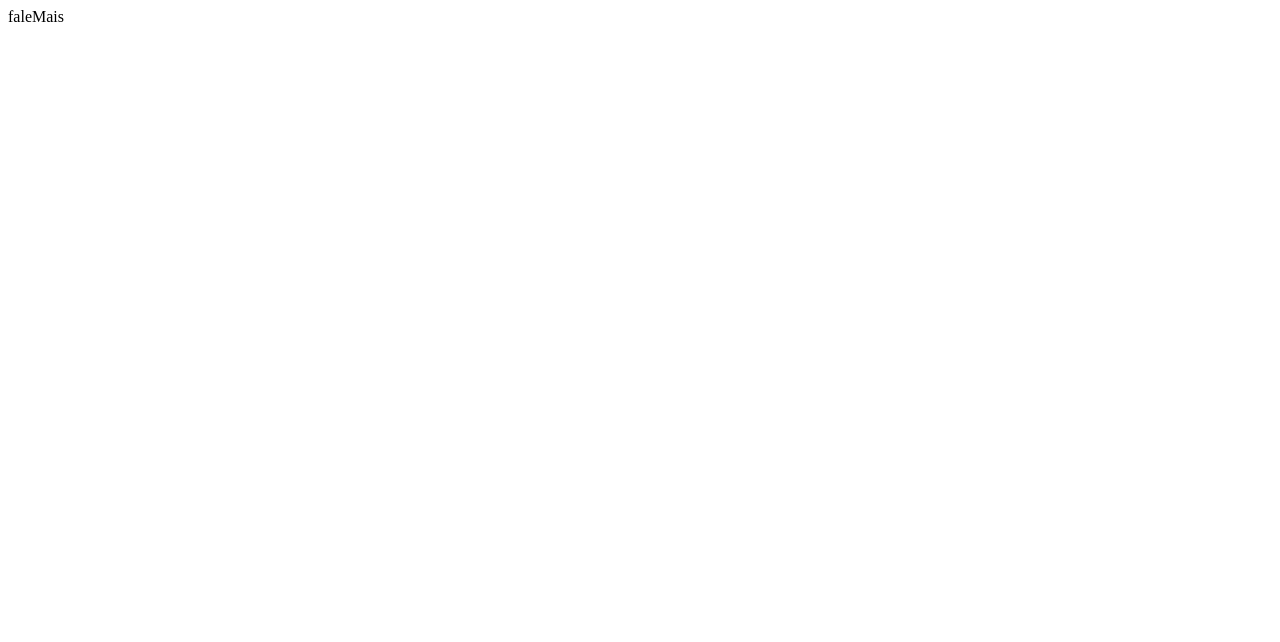
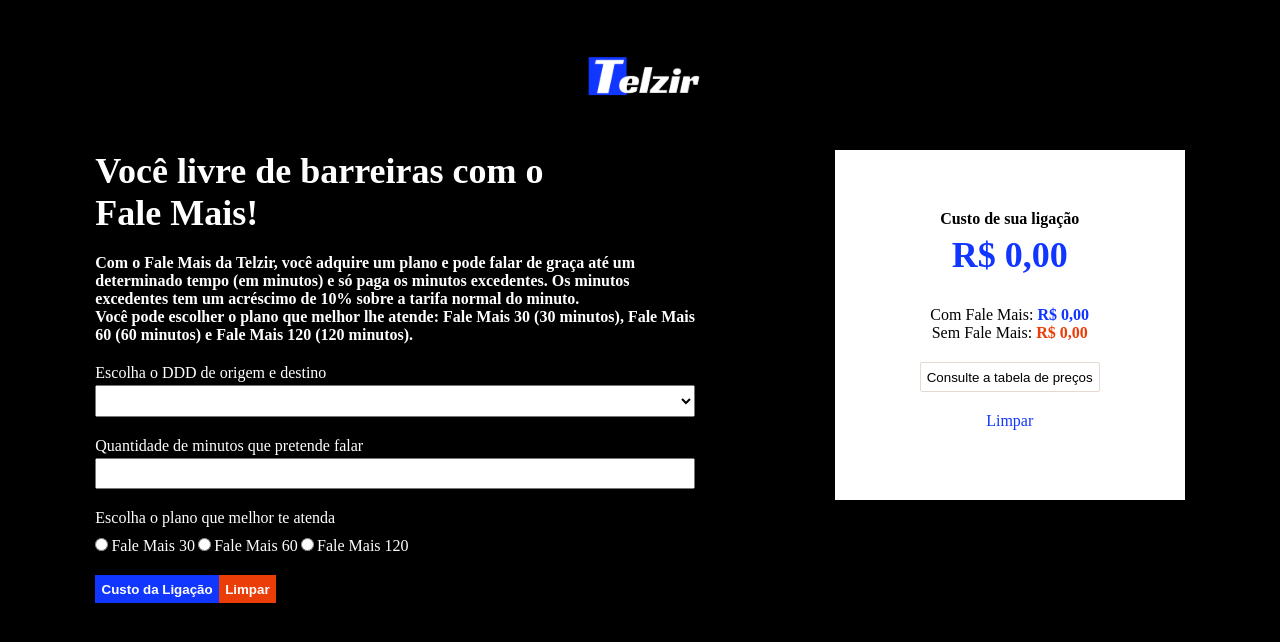
Before and after one commit to Wiriyamu/vizir-technical-challenge, a Vue app: page /fale-mais in a window 1280 px wide. Shown: the top 642 px of the page. Built offline with nearby package versions, Linux system fonts and the light colour scheme.

Commit message:
feat: view fale mais

```diff
--- a/src/App.vue
+++ b/src/App.vue
@@ -8,4 +8,33 @@
 }
 </script>
 
-<style lang="scss"></style>
+<style lang="scss">
+* {
+  margin: 0;
+  padding: 0;
+  box-sizing: border-box;
+}
+
+html,
+body {
+  height: 100vh;
+  background: #000;
+  -webkit-font-smoothing: antialiased !important;
+}
+
+html {
+  font-size: 62.5%;
+
+  @media screen and (max-width: 768px) {
+    font-size: 50%;
+  }
+}
+
+body {
+  font-size: 1.6rem;
+}
+
+ul {
+  list-style-type: none;
+}
+</style>
--- /dev/null
+++ b/src/components/VHeader.vue
@@ -0,0 +1,36 @@
+<template>
+  <header class="header">
+    <div class="header__container">
+      <nav class="header__nav">
+        <router-link to="/">
+          <figure class="header__logo">
+            <img src="../assets/logo.svg" alt="Telzir" />
+          </figure>
+        </router-link>
+      </nav>
+    </div>
+  </header>
+</template>
+
+<style lang="scss" scoped>
+.header {
+  &__container {
+    max-width: 998px;
+    width: 100%;
+    margin: 0 auto;
+    padding: 0 2%;
+  }
+
+  &__nav {
+    display: flex;
+    flex-direction: column;
+    justify-content: center;
+    align-items: center;
+  }
+
+  &__logo {
+    display: flex;
+    justify-content: center;
+  }
+}
+</style>
--- a/src/views/FaleMais.vue
+++ b/src/views/FaleMais.vue
@@ -1,11 +1,338 @@
 <template>
-  <div>
-    faleMais
-  </div>
+  <v-header />
+  <section class="talk">
+    <div class="talk__container">
+      <div>
+        <!-- TALK MORE INFOS -->
+        <h1 class="talk__title">Você livre de barreiras com o Fale Mais!</h1>
+        <p class="talk__description">
+          Com o Fale Mais da Telzir, você adquire um plano e pode falar de graça
+          até um determinado tempo (em minutos) e só paga os minutos excedentes.
+          Os minutos excedentes tem um acréscimo de 10% sobre a tarifa normal do
+          minuto.
+        </p>
+
+        <p class="talk__description">
+          Você pode escolher o plano que melhor lhe atende: Fale Mais 30 (30
+          minutos), Fale Mais 60 (60 minutos) e Fale Mais 120 (120 minutos).
+        </p>
+
+        <!-- FORM -->
+        <div class="talk__call">
+          <div class="talk__wrappers">
+            <label class="talk__text" for="call"
+              >Escolha o DDD de origem e destino</label
+            >
+            <select v-model="state.call" class="talk__input" id="call">
+              <option disabled>Origem / Destino</option>
+              <option value="1.90">011 - 016</option>
+              <option value="2.90">016 - 011</option>
+              <option value="1.70">011 - 017</option>
+              <option value="2.70">017 - 011</option>
+              <option value="0.90">011 - 018</option>
+              <option value="1.9">018 - 011</option>
+            </select>
+          </div>
+
+          <div class="talk__wrappers">
+            <label class="talk__text" for="minutes"
+              >Quantidade de minutos que pretende falar</label
+            >
+            <input
+              v-model.number="state.minutes"
+              id="minutes"
+              class="talk__input"
+              type="number"
+            />
+          </div>
+
+          <div class="talk__plan">
+            <div style="margin-bottom: 10px">
+              <label class="talk__text" for="talkMore30"
+                >Escolha o plano que melhor te atenda</label
+              >
+            </div>
+            <input
+              v-model="state.plan"
+              id="talkMore30"
+              value="30"
+              type="radio"
+            />
+            <label class="talk__text talk__label" for="talkMore30"
+              >Fale Mais 30</label
+            >
+
+            <input
+              v-model="state.plan"
+              id="talkMore60"
+              value="60"
+              type="radio"
+            />
+            <label class="talk__text talk__label" for="talkMore60"
+              >Fale Mais 60</label
+            >
+
+            <input
+              v-model="state.plan"
+              id="talkMore120"
+              value="120"
+              type="radio"
+            />
+            <label class="talk__text talk__label" for="talkMore120"
+              >Fale Mais 120</label
+            >
+          </div>
+
+          <div>
+            <button @click="callCost" class="talk__button warning">
+              Custo da Ligação
+            </button>
+            <button @click="clearSelection" class="talk__button danger">
+              Limpar
+            </button>
+          </div>
+        </div>
+      </div>
+
+      <!-- COST BOX -->
+      <div class="talk__right">
+        <div class="talk__infos">
+          <h4 class="talk__infoTitle">Custo de sua ligação</h4>
+          <h1 class="talk__cost">{{ state.withTalkMore }}</h1>
+
+          <p>
+            Com Fale Mais:
+            <strong class="talk__withMoreTalk">{{ state.withTalkMore }}</strong>
+          </p>
+          <p>
+            Sem Fale Mais:
+            <strong class="talk__withoutMoreTalk">{{
+              state.withoutTalkMore
+            }}</strong>
+          </p>
+
+          <div class="talk__table">
+            <router-link to="/sobre">
+              <button class="talk__prices">Consulte a tabela de preços</button>
+            </router-link>
+          </div>
+
+          <a @click="clearFormPrice" class="talk__clear">Limpar</a>
+        </div>
+      </div>
+    </div>
+  </section>
 </template>
 
 <script>
-export default {}
+import VHeader from '@/components/VHeader.vue'
+import { reactive } from 'vue'
+export default {
+  name: 'Fale Mais',
+  components: { VHeader },
+  setup() {
+    const state = reactive({
+      call: null,
+      minutes: null,
+      plan: null,
+      withTalkMore: 'R$ 0,00',
+      withoutTalkMore: 'R$ 0,00'
+    })
+
+    const clearSelection = () => {
+      state.call = null
+      state.minutes = null
+      state.plan = null
+    }
+
+    const clearFormPrice = () => {
+      state.withTalkMore = 'R$ 0,00'
+      state.withoutTalkMore = 'R$ 0,00'
+    }
+
+    const validationForm = () => {
+      if (state.call === '' || state.minutes === '' || state.plan === null) {
+        alert('Deixou algum campo vazio? Por favor, preencha-o corretamente!')
+      }
+    }
+
+    const costWithTalkMore = () => {
+      const call = Number(state.call)
+      const plan = Number(state.plan)
+
+      if (state.minutes > plan) {
+        const limitExceeded = state.minutes - plan
+        const calcExeceeded = call * limitExceeded
+        const total = calcExeceeded / 10 + calcExeceeded
+        state.withTalkMore = `R$ ${total.toFixed(2).replace('.', ',')}`
+      } else {
+        state.withTalkMore = 'R$ 0,00'
+      }
+    }
+
+    const costWithoutTalkMore = () => {
+      const call = Number(state.call)
+      const total = call * state.minutes
+      state.withoutTalkMore = `R$ ${total.toFixed(2).replace('.', ',')}`
+    }
+
+    const callCost = () => {
+      validationForm()
+      costWithTalkMore()
+      costWithoutTalkMore()
+      clearSelection()
+    }
+
+    return { state, clearSelection, callCost, clearFormPrice }
+  }
+}
 </script>
 
-<style lang="scss" scoped></style>
+<style lang="scss" scoped>
+.talk {
+  width: 100%;
+
+  &__container {
+    display: flex;
+    flex-wrap: wrap;
+    justify-content: space-around;
+    max-width: 1280px;
+    width: 100%;
+    margin: 0 auto;
+    padding: 0 2% 2% 2%;
+  }
+
+  &__title {
+    margin-bottom: 2rem;
+    max-width: 50rem;
+    font-size: 3.6rem;
+    color: #fff;
+  }
+
+  &__description {
+    max-width: 60rem;
+    font-weight: bold;
+    color: #fff;
+  }
+
+  &__call {
+    margin-top: 2rem;
+  }
+
+  &__wrappers {
+    display: flex;
+    flex-direction: column;
+    margin-bottom: 2rem;
+  }
+
+  &__plan {
+    margin-bottom: 2rem;
+  }
+
+  &__text {
+    color: #fff;
+  }
+
+  &__label {
+    margin: 0 0.3125rem;
+  }
+
+  &__input {
+    margin-top: 0.3125rem;
+    padding: 0.625rem 0;
+  }
+
+  &__button {
+    padding: 0.625rem 0.625rem;
+    border: 0;
+    font-weight: bold;
+    color: #fff;
+    cursor: pointer;
+  }
+
+  &__right {
+    @media screen and (max-width: 989px) {
+      margin-top: 2rem;
+    }
+  }
+
+  &__infos {
+    display: flex;
+    flex-wrap: wrap;
+    flex-direction: column;
+    align-items: center;
+    width: 35rem;
+    height: 35rem;
+    background-color: #fff;
+
+    @media screen and (max-width: 989px) {
+      justify-content: center;
+    }
+
+    @media screen and (max-width: 400px) {
+      width: 30rem;
+      justify-content: center;
+    }
+  }
+
+  &__infoTitle {
+    margin-top: 6rem;
+
+    @media screen and (max-width: 989px) {
+      margin-top: 2rem;
+    }
+  }
+
+  &__cost {
+    margin: 0.625rem 0 3rem 0;
+    font-size: 3.6rem;
+    color: #1136ff;
+  }
+
+  &__withMoreTalk {
+    color: #1136ff;
+  }
+
+  &__withoutMoreTalk {
+    color: #eb3d08;
+  }
+
+  &__table {
+    margin: 2rem 0;
+  }
+
+  &__prices {
+    padding: 0.625rem 0.6rem;
+    border: 1px solid #e8d9d0;
+    border-radius: 2px;
+    background-color: #fff;
+    cursor: pointer;
+
+    &:hover {
+      border: 0;
+      background-color: #1136ff;
+      color: #ffffff;
+      transition: 0.3s ease;
+    }
+  }
+
+  &__clear,
+  &__home {
+    color: #1136ff;
+    text-decoration: none;
+    cursor: pointer;
+
+    &:hover {
+      opacity: 0.7;
+    }
+  }
+}
+
+.warning {
+  background-color: #1136ff;
+}
+
+.danger {
+  background-color: #eb3d08;
+}
+</style>
```
Also changed, not shown: src/assets/logo.png (deleted), src/assets/logo.svg (added).
